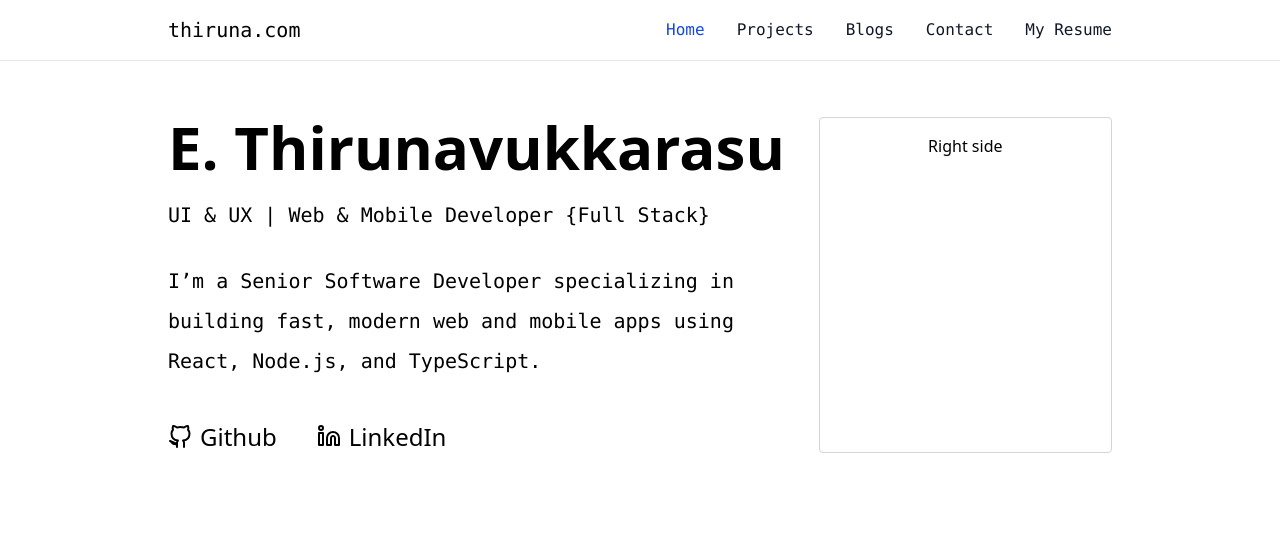
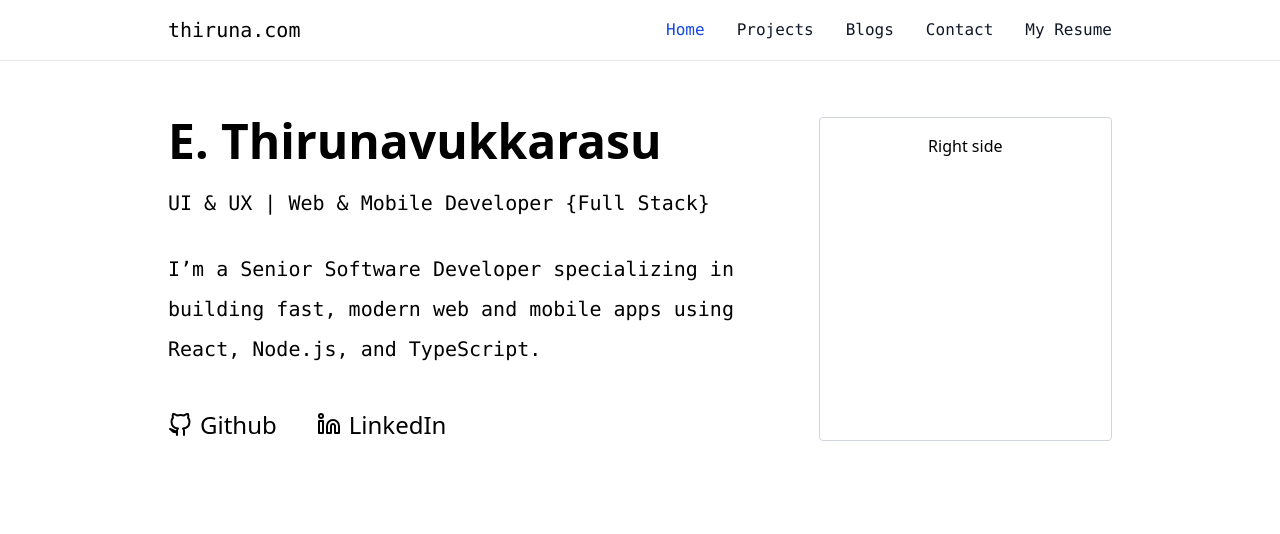
Before and after one commit to Thirunavukkarasu-developer/portfolio, an Astro site: page / in a window 1280 px wide. Shown: the top 534 px of the page. Built offline with nearby package versions, Linux system fonts and the light colour scheme; Astro itself is replaced by a stand-in of ours.

Commit message:
Updated text size

```diff
--- a/src/components/home/HeroSection.astro
+++ b/src/components/home/HeroSection.astro
@@ -8,7 +8,7 @@
     <div class="col-span-12 lg:col-span-8">
       <div class="space-y-8 md:space-y-10">
         <div class="flex-1 flex flex-col gap-5 md:gap-8">
-          <h1 class="text-3xl md:text-6xl font-bold">E. Thirunavukkarasu</h1>
+          <h1 class="text-3xl md:text-5xl font-bold">E. Thirunavukkarasu</h1>
           <h2 class="text-md md:text-xl lg:text-xl font-mono font-medium md:-mt-4 lg:-mt-2">
             UI & UX | Web & Mobile Developer &#123;Full Stack&#125;
           </h2>
```
